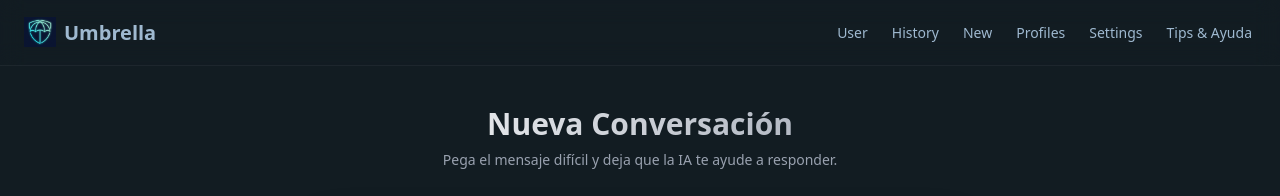
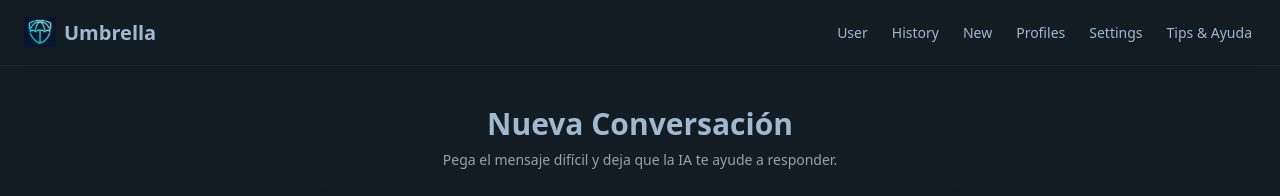
Before and after one commit to mundovacio/anti-umbrella, a Next.js app: page /new in a window 1280 px wide. Shown: the top 196 px of the page. Built offline with nearby package versions, Linux system fonts and the light colour scheme.

Commit message:
cambios menores

```diff
--- a/src/app/new/page.tsx
+++ b/src/app/new/page.tsx
@@ -53,9 +53,7 @@ export default function NewConversationPage() {
         <div className="min-h-screen p-4 pb-25 flex flex-col items-center">
             <div className="w-full max-w-2xl space-y-8 pt-6">
                 <header className="text-center space-y-2">
-                    <h1 className="text-3xl font-bold bg-clip-text text-transparent bg-gradient-to-r from-white to-gray-400">
-                        Nueva Conversación
-                    </h1>
+                    <h1 className="text-3xl font-semibold text-gray-lighter">Nueva Conversación</h1>
                     <p className="text-gray-400 text-sm">
                         Pega el mensaje difícil y deja que la IA te ayude a responder.
                     </p>
--- a/src/app/profiles/page.tsx
+++ b/src/app/profiles/page.tsx
@@ -10,7 +10,7 @@ export default function ProfilesPage() {
     return (
         <div className="min-h-screen p-4 pb-25">
             <div className="max-w-4xl mx-auto">
-                <div className="flex justify-between items-center mb-6">
+                <header className="flex justify-between items-center mb-6">
                     <h1 className="text-3xl font-semibold text-gray-lighter">Perfiles</h1>
                     <button
                         onClick={() => setShowForm(!showForm)}
@@ -18,7 +18,7 @@ export default function ProfilesPage() {
                     >
                         <Plus size={24} />
                     </button>
-                </div>
+                </header>
 
                 {showForm && (
                     <div className="card shadow-xl mb-6">
--- a/src/shared/components/layout/MainLayout.tsx
+++ b/src/shared/components/layout/MainLayout.tsx
@@ -47,7 +47,7 @@ export const MainLayout = ({ children }: { children: React.ReactNode }) => {
                     </div>
                     <div className="flex-none lg:hidden">
                         <Link href="/tips" className="btn btn-square btn-ghost">
-                            <Zap className="w-5 h-5 text-yellow-400" />
+                            <Zap className="w-5 h-5" />
                         </Link>
                     </div>
 
```
